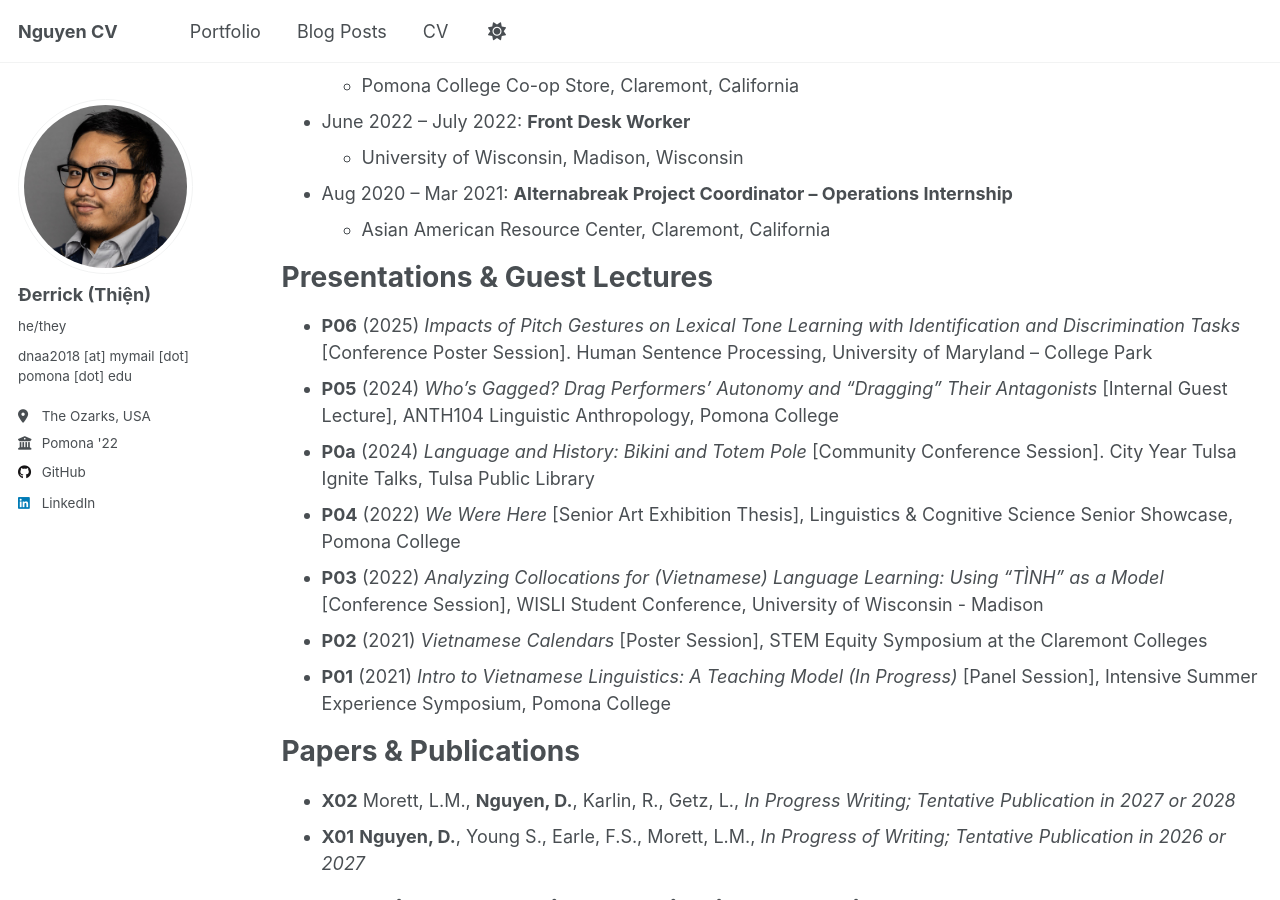
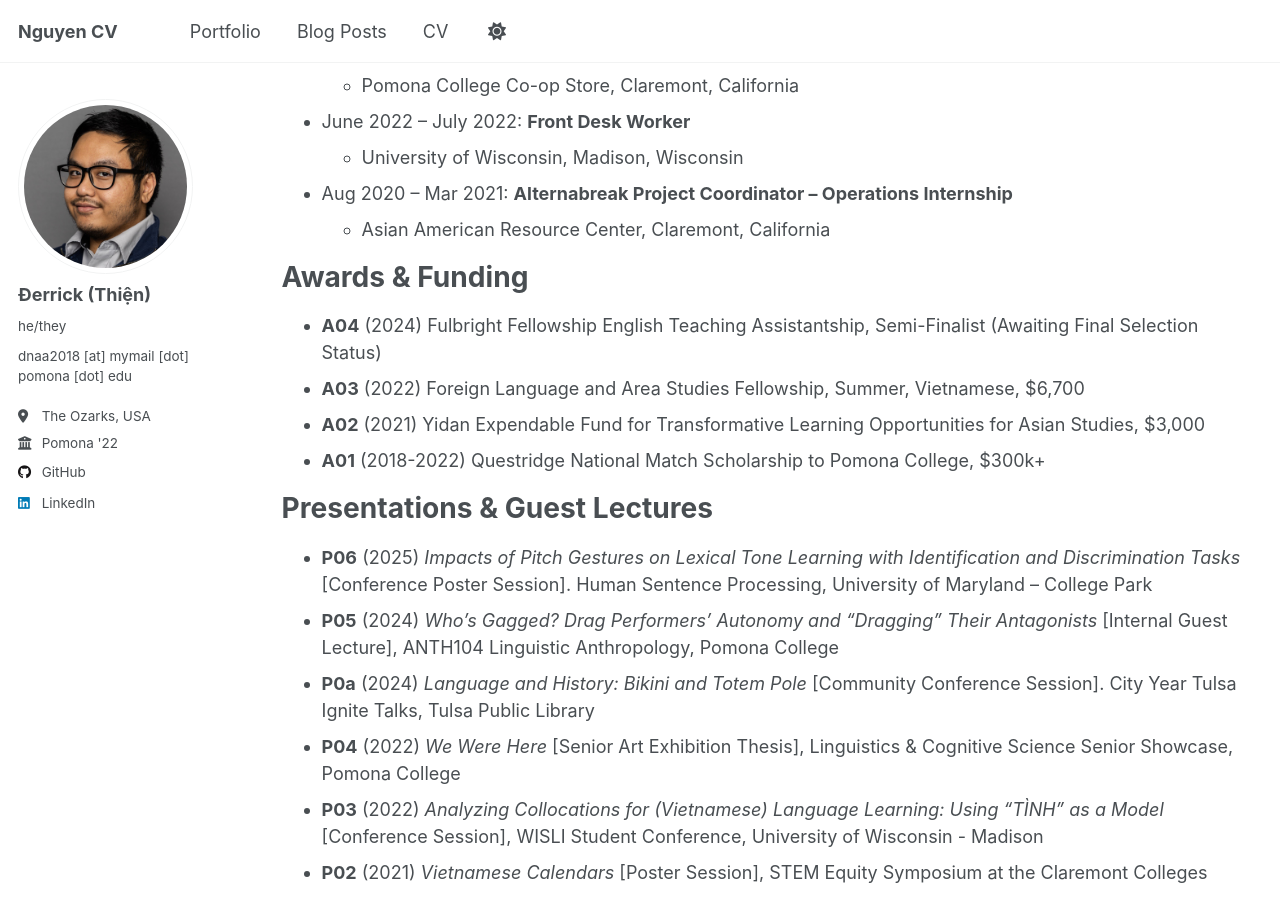
Before and after one commit to thienderrick/thienderrick.github.io, a Jekyll site: the page built from _pages/cv.md, in a window 1280 px wide and 900 px high, scrolled down 699 px. Built offline with Jekyll 4.4.1, drawn with Linux system fonts in a browser that asks for light colours.

Commit message:
Update cv.md

```diff
--- a/_pages/cv.md
+++ b/_pages/cv.md
@@ -37,6 +37,13 @@ Work experience
 
 * Aug 2020 – Mar 2021: **Alternabreak Project Coordinator – Operations Internship**
   * Asian American Resource Center, Claremont, California
+
+Awards & Funding
+======
+- **A04** (2024) Fulbright Fellowship English Teaching Assistantship, Semi-Finalist (Awaiting Final Selection Status)
+- **A03** (2022) Foreign Language and Area Studies Fellowship, Summer, Vietnamese, $6,700
+- **A02** (2021) Yidan Expendable Fund for Transformative Learning Opportunities for Asian Studies, $3,000
+- **A01** (2018-2022) Questridge National Match Scholarship to Pomona College, $300k+
 
 Presentations & Guest Lectures
 ======
```
